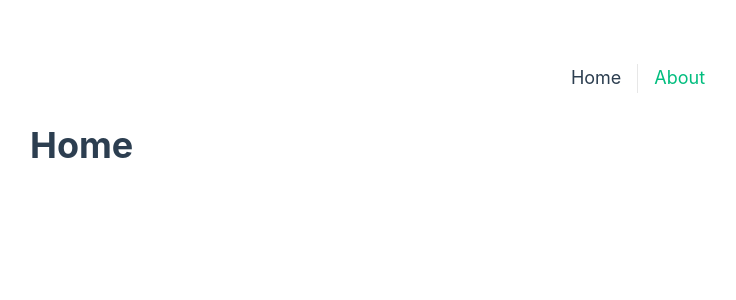
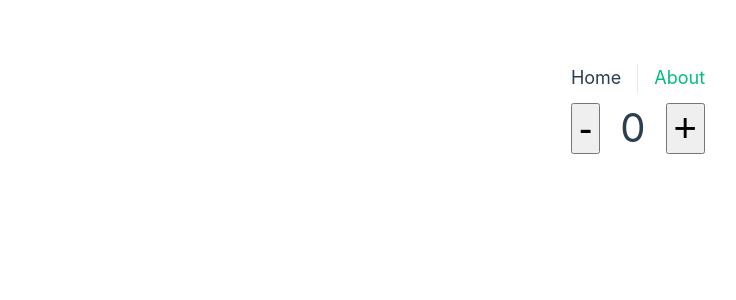
Before and after one commit to coach77777/vue-composition-api-course, a Vue app in the folder vue-composition-api-basics/: page / in a window 1280 px wide. Shown: the top 300 px of the page, without its empty margins (2-738 px from the left). Built offline with nearby package versions, Linux system fonts and the light colour scheme.

Commit message:
Options API

```diff
--- a/vue-composition-api-basics/src/views/HomeView.vue
+++ b/vue-composition-api-basics/src/views/HomeView.vue
@@ -1,8 +1,53 @@
+
+<!-- Template Sxn************* -->
+<template>
+  <div class="home">
+    <div>
+      <button @click="decreaseCounter" class="btn">-</button>
+      <span class="counter">{{ counter }}</span>
+      <button @click="increaseCounter" class="btn">+</button>
+    </div>
+  </div>
+</template>
+<!-- Template Sxn************* -->
 
 
-<template>
-  <div class="home">
-    <h1>Home</h1>
-  </div>
+<!--  script sxn -->
+<script>
 
-</template>
+export default {
+  data() {
+    return {
+      counter: 0
+    }
+  },
+// Methods
+  methods: {
+
+   // add to the the Counter
+    increaseCounter() {
+      this.counter++
+    },
+
+     // minus the Counter
+    decreaseCounter() {
+      this.counter--
+    }
+  }
+}
+</script>
+
+
+<!-- ************* StylesSxn************* -->
+<style>
+.home {
+  text-align: center;
+  padding: 20 px;
+}
+
+.btn,
+.counter {
+  font-size: 40px;
+  margin: 10px;
+}
+</style>
```
